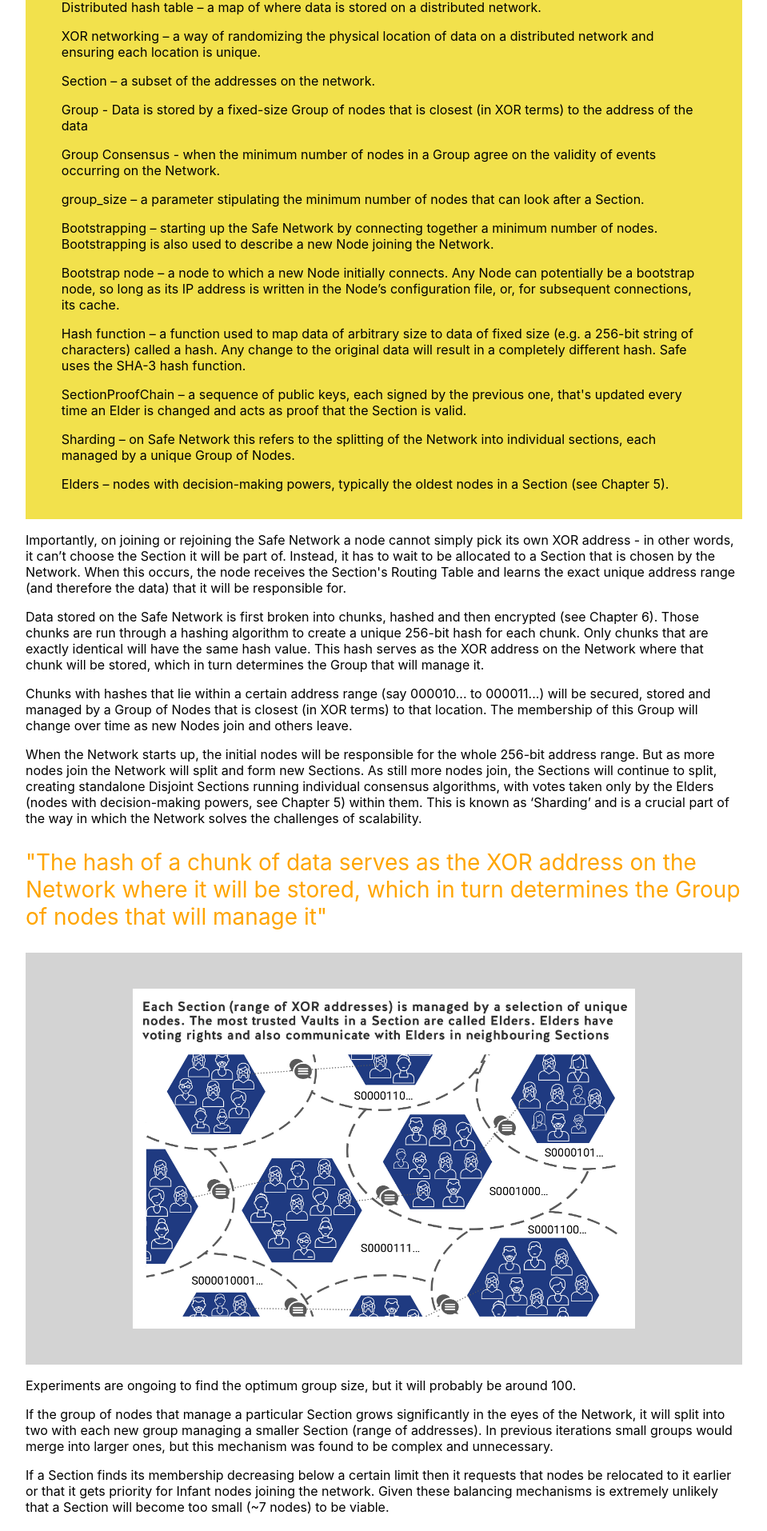
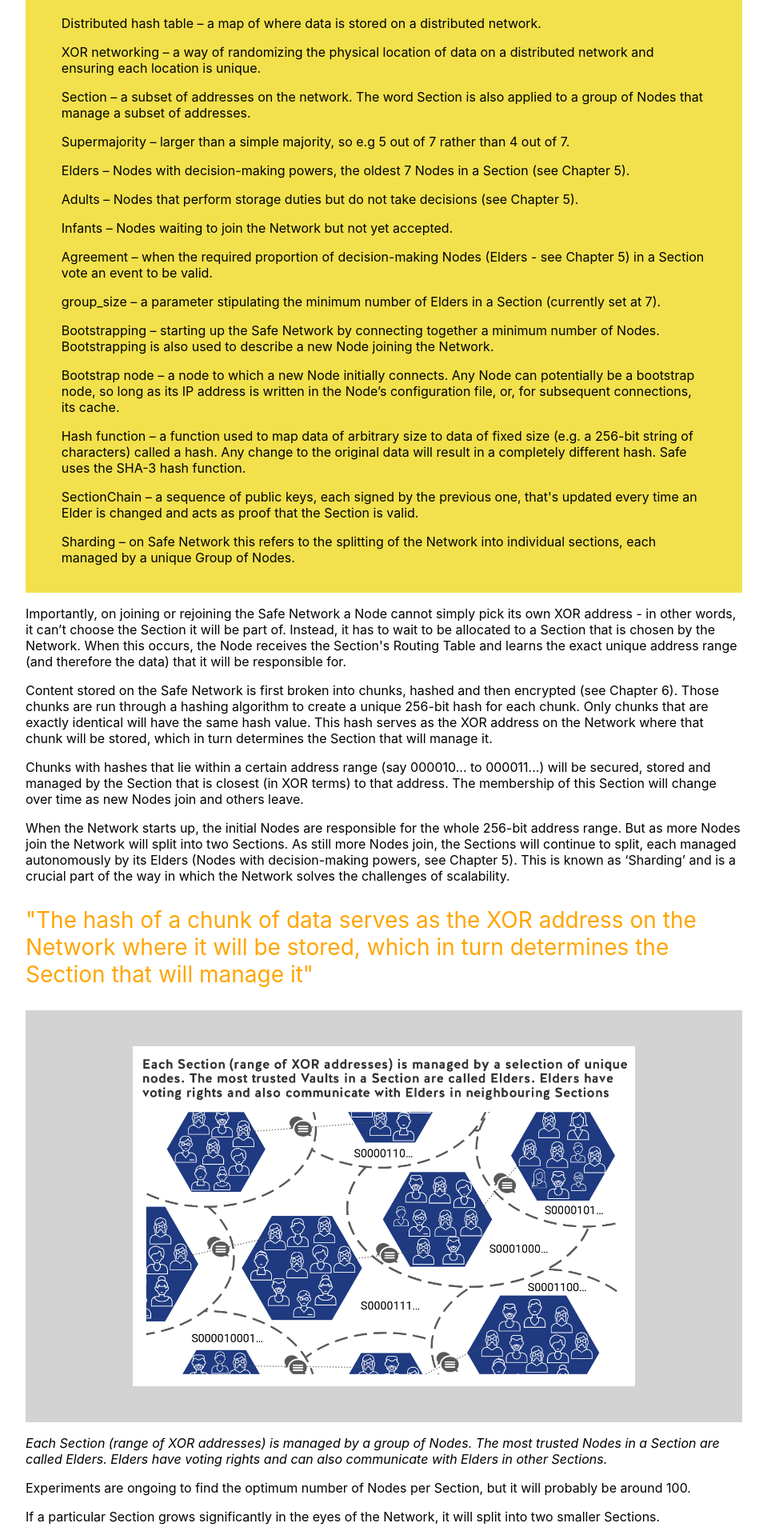
Before and after one commit to safenetwork/primer.safenetwork.org, a React (Create React App) app: page / in a window 1280 px wide. Shown: the part 8630-10544 px from the top of the page at 80% size, without its empty margins (160-1119 px from the left). Built offline with nearby package versions, Linux system fonts and the light colour scheme; the HTML template or start-up script is replaced by a standard one.

Commit message:
Update Chap4.js

```diff
--- a/src/pages/Chap4.js
+++ b/src/pages/Chap4.js
@@ -10,68 +10,71 @@ const Chap4 = () => (
         <p>Browsing sites and storing data on the Safe Network is as simple as on the current Web but with greatly enhanced privacy, security and control. The Safe Network is designed with ease of use in mind for app developers, too. Developing simple apps for Safe is just a short step from what developers are familiar with in terms of APIs and methodologies. However, those wishing to perform more complex system-level tasks will need to go deeper into its architecture - there are some big differences between traditional client-server systems and decentralized architectures. This chapter provides a brief introduction to the topic.</p>
         <h3>Sections</h3>
         <p>The first step in understanding the architecture of the Safe Network is to take a look at distributed hash tables (DHTs).</p>
-        <p>Petar Maymounkov and David Mazi&egrave;res released the Kademlia distributed hash table in 2002. The idea is that nodes form a network overlay, and are identified with a different node identification system. So a Node could have an IP address of 96.251.182.97 while it uses 17846cb8a4b53c9e44c616d2415a15984283eee975a1dac8f488dd91d0aed1cd as a unique 256-bit address in XOR space.</p>
+        <p>Petar Maymounkov and David Mazi&egrave;res released the Kademlia distributed hash table in 2002. The idea is that nodes form a network overlay, and are identified with a different node identification system. So a node with an IP address of 96.251.182.97 might have a 256 bit XOR address that looks like this: 17846cb8a4b53c9e44c616d2415a15984283eee975a1dac8f488dd91d0aed1cd.</p>
         <p>Bitwise Exclusive OR (XOR) has the feature that each address is a unique distance from any other address in the entire address range. XOR distance bears no relation to physical distance. Indeed, two pieces of data on the network may be very close XOR-wise but be sitting on machines located on opposite sides of the world.</p>
-        <p>MaidSafe developed an enhancement to Kademlia by splitting the 256-bit address range into so-called 'Disjoint Sections', or Sections for short. A 256-bit address space has 2<sup>256</sup> -1 possible addresses which is an extremely large number to manage, but it can be split up into smaller Sections based on address, with each Section being managed by a group of nodes.</p>
-        <p>The nodes managing a Section will always try to reach consensus (agreement) amongst themselves on any Network event happening within that Section. They also &lsquo;group sign&rsquo; messages that travel over the wider Network so that other nodes and/or Sections can cryptographically verify the validity of each message and action (such as groups forming and splitting). These group signatures are stored in &lsquo;SectionProofChains&rsquo; which are secured and held by members of that Section, and by neighbouring Sections, for the life of each session. This is known as Group Consensus.</p>
+        <p>MaidSafe developed an enhancement to Kademlia by splitting the 256-bit address range into so-called 'Disjoint Sections', or Sections for short. A 256-bit address space has 2<sup>256</sup> -1 possible addresses which is an extremely large number to manage, but it can be split up into smaller Sections based on address, with each Section being managed by a group of Nodes (also generally known as a Section).</p>
+        <p>The Nodes managing a Section must reach agreement (consensus) before authorising any mutation (Network-changing event) happening within that Section. As a collective, they can also provide ‘section authority’ to messages that travel over the wider Network so that other Nodes and/or Sections can cryptographically verify the validity of the message and the action it contains. These Section signatures are stored in ‘SectionChains’ which are secured and held by members of that Section, and by neighbouring Sections. This is known as group agreement (or local consensus).
+</p>
         <div className="What-does-that-mean">
             <h3>What does that mean?</h3>
             <p>Distributed hash table &ndash; a map of where data is stored on a distributed network.</p>
             <p>XOR networking &ndash; a way of randomizing the physical location of data on a distributed network and ensuring each location is unique.</p>
-            <p>Section &ndash; a subset of the addresses on the network. </p>
-            <p>Group - Data is stored by a fixed-size Group of nodes that is closest (in XOR terms) to the address of the data</p>
-            <p>Group Consensus - when the minimum number of nodes in a Group agree on the validity of events occurring on the Network.</p>
-            <p>group_size &ndash; a parameter stipulating the minimum number of nodes that can look after a Section.</p>
-            <p>Bootstrapping &ndash; starting up the Safe Network by connecting together a minimum number of nodes. Bootstrapping is also used to describe a new Node joining the Network.</p>
+            <p>Section &ndash; a subset of addresses on the network. The word Section is also applied to a group of Nodes that manage a subset of addresses.</p>
+            <p>Supermajority &ndash; larger than a simple majority, so e.g 5 out of 7 rather than 4 out of 7.</p>
+            <p>Elders &ndash; Nodes with decision-making powers, the oldest 7 Nodes in a Section (see Chapter 5).</p>
+			<p>Adults &ndash; Nodes that perform storage duties but do not take decisions (see Chapter 5).</p>
+            <p>Infants &ndash; Nodes waiting to join the Network but not yet accepted.</p>
+            <p>Agreement &ndash;  when the required proportion of decision-making Nodes (Elders - see Chapter 5) in a Section vote an event to be valid.</p>
+            <p>group_size &ndash; a parameter stipulating the minimum number of Elders in a Section (currently set at 7).</p>
+            <p>Bootstrapping &ndash; starting up the Safe Network by connecting together a minimum number of Nodes. Bootstrapping is also used to describe a new Node joining the Network.</p>
             <p>Bootstrap node &ndash; a node to which a new Node initially connects. Any Node can potentially be a bootstrap node, so long as its IP address is written in the Node&rsquo;s configuration file, or, for subsequent connections, its cache. </p>
             <p>Hash function &ndash; a function used to map data of arbitrary size to data of fixed size (e.g. a 256-bit string of characters) called a hash. Any change to the original data will result in a completely different hash. Safe uses the SHA-3 hash function.</p>
-            <p>SectionProofChain &ndash; a sequence of public keys, each signed by the previous one, that's updated every time an Elder is changed and acts as proof that the Section is valid.</p>
+            <p>SectionChain &ndash; a sequence of public keys, each signed by the previous one, that's updated every time an Elder is changed and acts as proof that the Section is valid.</p>
             <p>Sharding &ndash; on Safe Network this refers to the splitting of the Network into individual sections, each managed by a unique Group of Nodes.</p>
-            <p>Elders &ndash; nodes with decision-making powers, typically the oldest nodes in a Section (see Chapter 5).</p>
         </div>
-        <p>Importantly, on joining or rejoining the Safe Network a node cannot simply pick its own XOR address - in other words, it can&rsquo;t choose the Section it will be part of. Instead, it has to wait to be allocated to a Section that is chosen by the Network. When this occurs, the node receives the Section's Routing Table and learns the exact unique address range (and therefore the data) that it will be responsible for.</p>
-        <p>Data stored on the Safe Network is first broken into chunks, hashed and then encrypted (see Chapter 6). Those chunks are run through a hashing algorithm to create a unique 256-bit hash for each chunk. Only chunks that are exactly identical will have the same hash value. This hash serves as the XOR address on the Network where that chunk will be stored, which in turn determines the Group that will manage it.</p>
-        <p>Chunks with hashes that lie within a certain address range (say 000010... to 000011...) will be secured, stored and managed by a Group of Nodes that is closest (in XOR terms) to that location. The membership of this Group will change over time as new Nodes join and others leave.</p>
-        <p>When the Network starts up, the initial nodes will be responsible for the whole 256-bit address range. But as more nodes join the Network will split and form new Sections. As still more nodes join, the Sections will continue to split, creating standalone Disjoint Sections running individual consensus algorithms, with votes taken only by the Elders (nodes with decision-making powers, see Chapter 5) within them. This is known as &lsquo;Sharding&rsquo; and is a crucial part of the way in which the Network solves the challenges of scalability.</p>
-        <p className="Pullquote">"The hash of a chunk of data serves as the XOR address on the Network where it will be stored, which in turn determines the Group of nodes that will manage it"</p>
+       <p>Importantly, on joining or rejoining the Safe Network a Node cannot simply pick its own XOR address - in other words, it can&rsquo;t choose the Section it will be part of. Instead, it has to wait to be allocated to a Section that is chosen by the Network. When this occurs, the Node receives the Section's Routing Table and learns the exact unique address range (and therefore the data) that it will be responsible for.</p>
+        <p>Content stored on the Safe Network is first broken into chunks, hashed and then encrypted (see Chapter 6). Those chunks are run through a hashing algorithm to create a unique 256-bit hash for each chunk. Only chunks that are exactly identical will have the same hash value. This hash serves as the XOR address on the Network where that chunk will be stored, which in turn determines the Section that will manage it.</p>
+        <p>Chunks with hashes that lie within a certain address range (say 000010... to 000011...) will be secured, stored and managed by the Section that is closest (in XOR terms) to that address. The membership of this Section will change over time as new Nodes join and others leave.</p>
+        <p>When the Network starts up, the initial Nodes are responsible for the whole 256-bit address range. But as more Nodes join the Network will split into two Sections. As still more Nodes join, the Sections will continue to split, each managed autonomously by its Elders (Nodes with decision-making powers, see Chapter 5). This is known as &lsquo;Sharding&rsquo; and is a crucial part of the way in which the Network solves the challenges of scalability.</p>
+        <p className="Pullquote">"The hash of a chunk of data serves as the XOR address on the Network where it will be stored, which in turn determines the Section that will manage it"</p>
         <div className="Full-width-pic" align="center">
 
             <img className="Img" src={xor_addresses} alt="Networking layers" width="70%" align="center" />
         </div>
-        <p> Experiments are ongoing to find the optimum group size, but it will probably be around 100.</p>
-        <p>If the group of nodes that manage a particular Section grows significantly in the eyes of the Network, it will split into two with each new group managing a smaller Section (range of addresses). In previous iterations small groups would merge into larger ones, but this mechanism was found to be complex and unnecessary.</p>
+        <p><em>Each Section (range of XOR addresses) is managed by a group of Nodes. The most trusted Nodes in a Section are called Elders. Elders have voting rights and can also communicate with Elders in other Sections.</em></p>
+        <p> Experiments are ongoing to find the optimum number of Nodes per Section, but it will probably be around 100.</p>
+        <p>If a particular Section grows significantly in the eyes of the Network, it will split into two smaller Sections. </p>
         <p>
-            If a Section finds its membership decreasing below a certain limit then it requests that nodes be relocated to it earlier or that it gets priority for Infant nodes joining the network. Given these balancing mechanisms is extremely unlikely that a Section will become too small (~7 nodes) to be viable.</p>
+            If a Section finds its membership dropping below a certain limit (group_size) then it requests that Nodes be relocated to it earlier or that it has priority for Infant nodes joining the network. Given these balancing mechanisms is extremely unlikely that a Section will become too small (~7 nodes) to be viable.</p>
 
 
 
 
-        <h3>Consensus and quorum</h3>
-        <p>The nodes (Nodes) managing a Section must reach a consensus among themselves on Network events under their control before they can happen. They also &lsquo;group sign&rsquo; messages that travel over the wider Network. Elders in Sections recieving these messages need to be sure they are from from valid Sections. Because Section membership is fluid, every time it changes (Elder churn) a new public key is created and signed by the current Elders using the previous key. This series of public keys, each signed by the previous one is called a SectionProofChain and serves to prove the validity of the Section (See BLS-DKG, Lazy Section Updates, Chapter 7). </p>
+        <h3>Agreement</h3>
+        <p>The Elder Nodes managing a Section must reach consensus among themselves on Network events under their control before they can happen. They also ‘Section-sign’ messages that travel over the wider Network. Elders in Sections receiving these messages need to be sure they are from valid Sections. Because Section membership is fluid, every time it changes (Elder churn) a new public key is created and signed by the current Elders using the previous key. This series of public keys, each signed by the previous one is called a SectionChain and serves to prove the validity of the Section (See BLS-DKG, Anti-Entropy, Chapter 7). </p>
 
-        <p>Previous iterations of the Network used a more complex arrangement called Data Chains which recorded both the storage of the data and the chain of authorization. SectionProofChains allow Section authority to be baked into the data management process, providing a simple decentralized record of which Section signed which data.</p>
+        <p>SectionChains allow Section authority to be baked into the data management process, providing a simple decentralized record of which Section signed which data.</p>
 
         <div className="Keep-it-simple">
             <h3>Keep it simple!</h3>
-            <p>In order for something to happen on the Network, for example, the storing of a data chunk at a certain address, the Group of Nodes with responsibility for that address must decide that the action is valid. If the required quorum size (for example, 50 Nodes out of 80) agree that the event is valid, it will go ahead; if not, it won't. </p>
+            <p>In order for something to occur in their Section that might alter it, the Elder Nodes must first agree that the action is valid. A supermajority (at least 5 out of 7 votes) is required. If agreement is not reached, the actor requesting the change - say, trying to write data to the Network - must try again.  </p>
         </div>
 
 
 
         <p className="Pullquote">"No node in the Safe Network has a complete overview of the network"</p>
-        <p>The closer a node is to a certain address space on the Safe Network, the more information it has about data that is stored at that address. And logically, the further away a Node is, the less information it has. The bigger the Network becomes, the more secure it will get because an individual Node will have influence over a decreasing range of addresses.
+        <p>The closer a Node is to a certain address space on the Safe Network, the more information it has about data that is stored at that address. And logically, the further away a Node is, the less information it has. The bigger the Network becomes, the more secure it will get because an individual Node will have influence over a decreasing range of addresses.
                 </p>
-        <p>An action or event happening in a Section is only valid once a quorum has approved it. A change of state needs to be signed by a certain proportion of Elders known as the quorum size. Nodes follow rules that stipulate the quorum size. If in a group of 7 nodes 5 are required to approve an action, the quorum size would be 5/7 or 71.4 percent.</p>
-        <p>Notice that there are no external trackers or managers involved in any of these decisions. A Group of Nodes operates in a fully autonomous way within the Network.&nbsp; &nbsp;</p>
+        <p>An action or event happening in a Section is only valid once a supermajority of Elders (5 out of 7) has approved it. </p>
+
         <h3>Tell me more...</h3>
         <p><a href="http://www.globule.org/publi/SDST_acmcs2009.html">A Survey of DHT Security Techniques (Globule)</a></p>
-        <p><a href="https://pdos.csail.mit.edu/~petar/papers/maymounkov-kademlia-lncs.pdf ">Kademlia: A Peer-to-peer information system based on the XOR Metric (Whitepaper)</a></p>
-        <p><a href="http://docs.maidsafe.net/Whitepapers/pdf/MaidSafeDistributedHashTable.pdf ">Distributed Hash Table (MaidSafe Whitepaper)</a></p>
+        <p><a href="https://pdos.csail.mit.edu/~petar/papers/maymounkov-kademlia-lncs.pdf ">Kademlia: A Peer-to-peer information system based on the XOR Metric (Whitepaper, 2010)</a></p>
+        <p><a href="http://docs.maidsafe.net/Whitepapers/pdf/MaidSafeDistributedHashTable.pdf ">Distributed Hash Table (MaidSafe Whitepaper, 2010)</a></p>
         <p><a href="http://docs.maidsafe.net/Whitepapers/pdf/DHTbasedNATTraversal.pdf ">DHT-based NAT Traversal (MaidSafe Whitepaper)</a></p>
         <p><a href="https://en.wikipedia.org/wiki/Disjoint-set_data_structure ">Disjoint-set data structure (Wikipedia)</a></p>
         <p><a href="https://github.com/maidsafe/rfcs/blob/master/text/0037-disjoint-groups/0037-disjoint-groups.md ">Disjoint Sections (MaidSafe RFC)</a></p>
-        <p><a href="https://github.com/maidsafe/routing">Routing - special storage DHT (MaidSafe repository)</a></p>
-        <p><a href="https://safenetforum.org/t/fast-ephemeral-routing/32173">Fast Ephemeral Routing (RFC and discussion, introduces concept of SectionProofChains)</a></p>
+<p><a href="https://safenetforum.org/t/fast-ephemeral-routing/32173">Fast Ephemeral Routing (RFC and discussion, introduces concept of SectionChains)</a></p>
 
 
 
```
